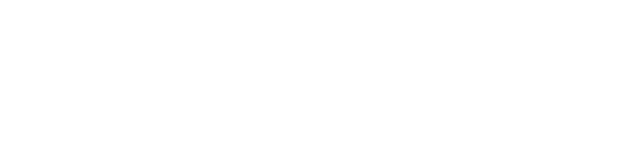
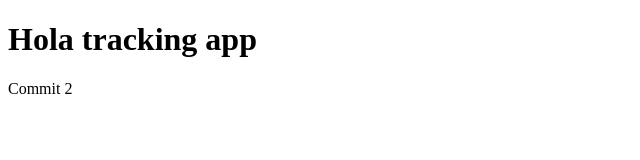
Before and after one commit to Ceciliaana98/practica_2_git, a plain HTML site: page index.html in a window 1280 px wide. Shown: the whole page, without its empty margins (0-640 px from the left). Drawn offline with Linux system fonts and the light colour scheme.

Commit message:
commit 2 added body to main.css

```diff
--- a/index.html
+++ b/index.html
@@ -6,6 +6,8 @@
     <title>Tracking app</title>
 </head>
 <body>
+    <h1>Hola tracking app</h1>
+    <p>Commit 2</p>
 
 </body>
 </html>
--- a/main.css
+++ b/main.css
@@ -0,0 +1,3 @@
+body{
+    background: black;
+}
```
